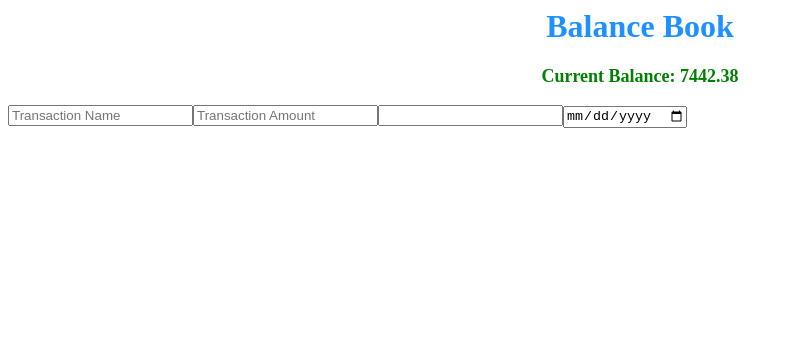
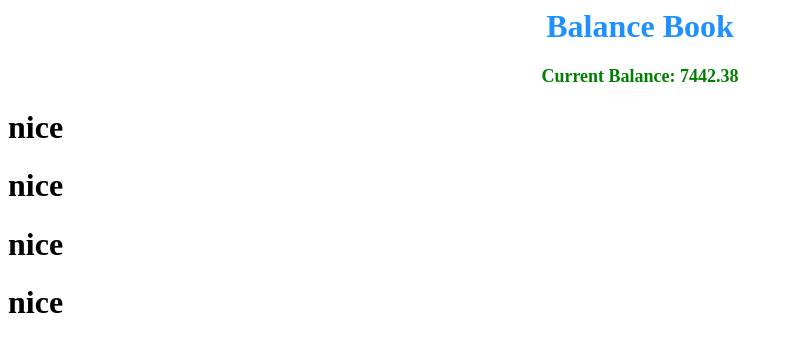
Before and after one commit to ksyasuda/learn-typescript, a React app in the folder balance-book/: page / in a window 1280 px wide. Shown: the top 352 px of the page, without its empty margins (0-793 px from the left). Built offline with nearby package versions, Linux system fonts and the light colour scheme.

Commit message:
Broke stuff but on the right track for sure

```diff
--- a/balance-book/src/app/containers/BalanceBook/BalanceBook.tsx
+++ b/balance-book/src/app/containers/BalanceBook/BalanceBook.tsx
@@ -1,6 +1,6 @@
-import React, { Component, FormHTMLAttributes } from "react"
+import React, { ChangeEvent, Component, FormHTMLAttributes } from "react"
 import Transaction from "../../components/Transaction/Transaction"
-import Form from "../../components/Form/Form"
+import Form from "../Form/Form"
 import classes from "./BalanceBook.module.css"
 import transaction from "../../components/Transaction/Transaction"
 
@@ -11,22 +11,31 @@ type ElementConfig = {
 		name: string
 	}
 }
+
+type ElementSelect = {
+	elementType: string
+	elementConfig: {
+		placeholder: string
+		name: string
+		options: Array<Object>
+	}
+}
 interface State {
 	initialBalance: number
 	currentBalance: number
-	transactionAmount: string
+	transactionAmount: number
 	transactionName: string
 	transactionType: string
 	transactionDate: string
 	formData: any
-	form: any
+	form: JSX.Element[]
 }
 
 export default class BalanceBook extends Component<{}, State> {
 	state: State = {
 		initialBalance: 7442.38,
 		currentBalance: 7442.38,
-		transactionAmount: "",
+		transactionAmount: 0,
 		transactionName: "",
 		transactionType: "",
 		transactionDate: "",
@@ -79,7 +88,9 @@ export default class BalanceBook extends Component<{}, State> {
 									type={elt.elementType}
 									placeholder={elt.elementConfig.placeholder}
 									name={elt.elementConfig.name}
-									changed={event => this.handleChange(event)}
+									changed={(
+										event: ChangeEvent<HTMLInputElement>
+									) => this.handleChange(event)}
 								/>
 							)
 							formarr.push(name)
@@ -93,7 +104,9 @@ export default class BalanceBook extends Component<{}, State> {
 									type={elt.elementType}
 									placeholder={elt.elementConfig.placeholder}
 									name={elt.elementConfig.name}
-									changed={event => this.handleChange(event)}
+									changed={(
+										event: ChangeEvent<HTMLInputElement>
+									) => this.handleChange(event)}
 								/>
 							)
 							formarr.push(num)
@@ -106,7 +119,9 @@ export default class BalanceBook extends Component<{}, State> {
 									value={this.state.transactionAmount}
 									type={elt.elementType}
 									name={elt.elementConfig.name}
-									changed={event => this.handleChange(event)}
+									changed={(
+										event: ChangeEvent<HTMLInputElement>
+									) => this.handleChange(event)}
 									options={elt.elementConfig.options}
 								/>
 							)
@@ -121,7 +136,9 @@ export default class BalanceBook extends Component<{}, State> {
 									type={elt.elementType}
 									placeholder={elt.elementConfig.placeholder}
 									name={elt.elementConfig.name}
-									changed={event => this.handleChange(event)}
+									changed={(
+										event: ChangeEvent<HTMLInputElement>
+									) => this.handleChange(event)}
 								/>
 							)
 							formarr.push(date)
--- a/balance-book/src/app/components/Form/Form.tsx
+++ b/balance-book/src/app/containers/Form/Form.tsx
@@ -1,4 +1,4 @@
-import React from "react"
+import React, { Component } from "react"
 import { FunctionExpression } from "typescript"
 
 type elementConfig = {
@@ -15,7 +15,7 @@ type elementConfig = {
 // 	elementConfig: Function
 // }
 
-interface Props {
+interface State {
 	changed: Function
 	value: number | string
 	type: string
@@ -24,17 +24,19 @@ interface Props {
 	options?: Array<Object>
 }
 
-const form: React.FunctionComponent<Props> = (props: Props) => {
-	const { changed, value, type, placeholder, name } = props
-	return (
-		<input
-			type={type}
-			value={value}
-			placeholder={placeholder}
-			name={name}
-			onChange={event => changed(event)}
-		/>
-	)
+class Form extends Component<{}, State> {
+	render() {
+		return (
+			// <input
+			// 	type={type}
+			// 	value={value}
+			// 	placeholder={placeholder}
+			// 	name={name}
+			// 	onChange={event => changed(event)}
+			// />
+			<h1>nice</h1>
+		)
+	}
 }
 
-export default form
+export default Form
```
